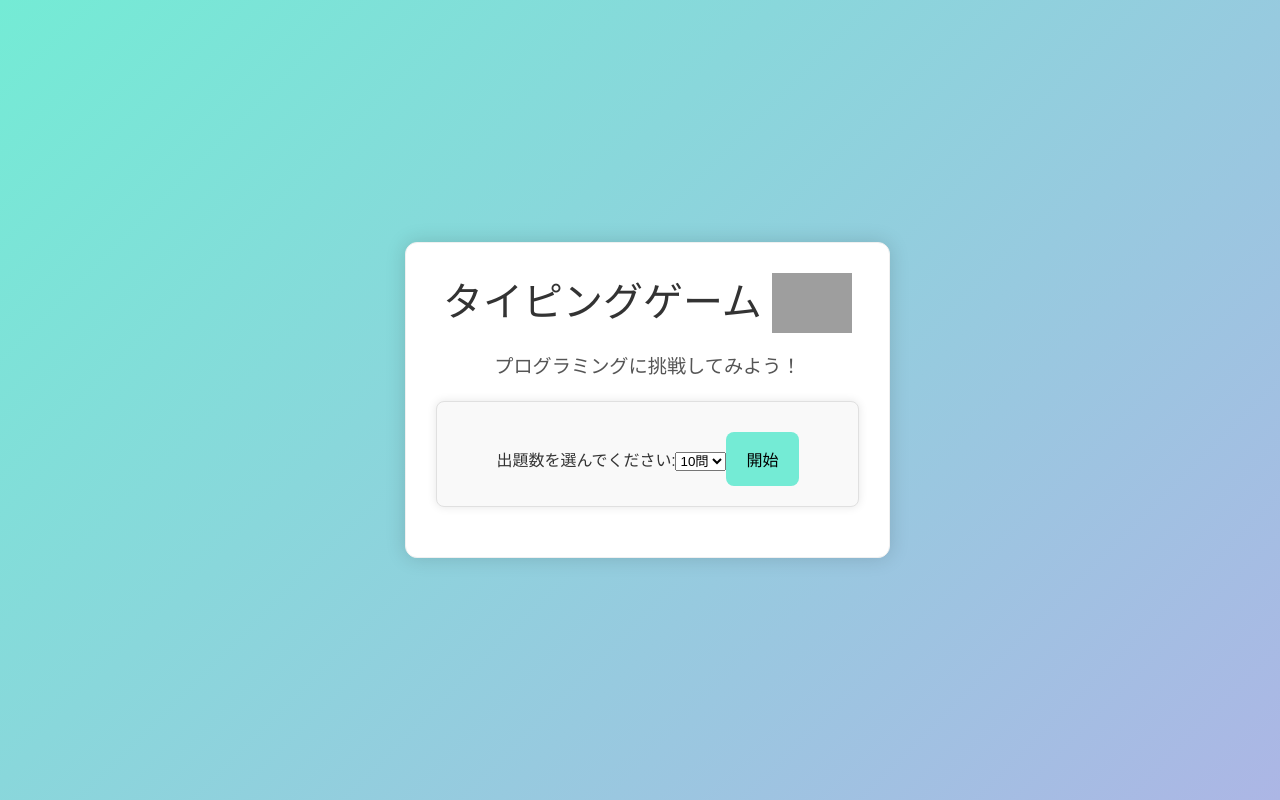
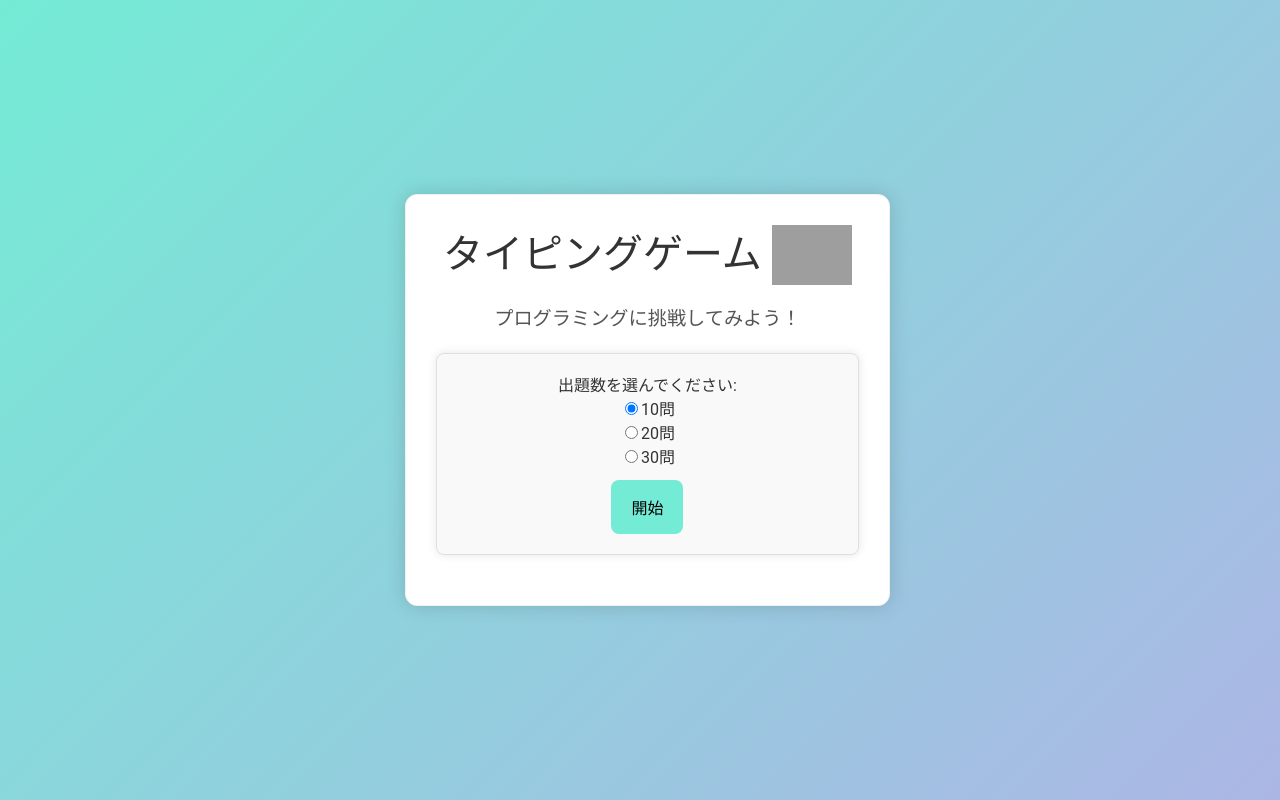
Before and after one commit to thiger7/corporate-typing-game, a React (Vite) app: page / in a window 1280 px wide. Built offline with nearby package versions, Linux system fonts and the light colour scheme; grey boxes are pictures that could not be loaded.

Commit message:
出題数の選択肢をラジオボタンに変更した

```diff
--- a/src/components/GameSettings.tsx
+++ b/src/components/GameSettings.tsx
@@ -1,4 +1,4 @@
-import React from 'react';
+import React from "react";
 
 interface GameSettingsProps {
   questionLimit: number;
@@ -9,22 +9,44 @@ interface GameSettingsProps {
 export const GameSettings: React.FC<GameSettingsProps> = ({
   questionLimit,
   onQuestionLimitChange,
-  onStartGame
+  onStartGame,
 }) => {
   return (
     <div id="settings" className="card">
-      <label htmlFor="questionSelect">出題数を選んでください:</label>
-      <select
-        id="questionSelect"
-        value={questionLimit}
-        onChange={(e: React.ChangeEvent<HTMLSelectElement>) =>
-          onQuestionLimitChange(Number(e.target.value))
-        }
-      >
-        <option value="10">10問</option>
-        <option value="20">20問</option>
-        <option value="30">30問</option>
-      </select>
+      <label>出題数を選んでください:</label>
+      <div>
+        <input
+          type="radio"
+          id="limit10"
+          name="questionLimit"
+          value="10"
+          checked={questionLimit === 10}
+          onChange={() => onQuestionLimitChange(10)}
+        />
+        <label htmlFor="limit10">10問</label>
+      </div>
+      <div>
+        <input
+          type="radio"
+          id="limit20"
+          name="questionLimit"
+          value="20"
+          checked={questionLimit === 20}
+          onChange={() => onQuestionLimitChange(20)}
+        />
+        <label htmlFor="limit20">20問</label>
+      </div>
+      <div>
+        <input
+          type="radio"
+          id="limit30"
+          name="questionLimit"
+          value="30"
+          checked={questionLimit === 30}
+          onChange={() => onQuestionLimitChange(30)}
+        />
+        <label htmlFor="limit30">30問</label>
+      </div>
       <button id="startButton" className="button" onClick={onStartGame}>
         開始
       </button>
```
